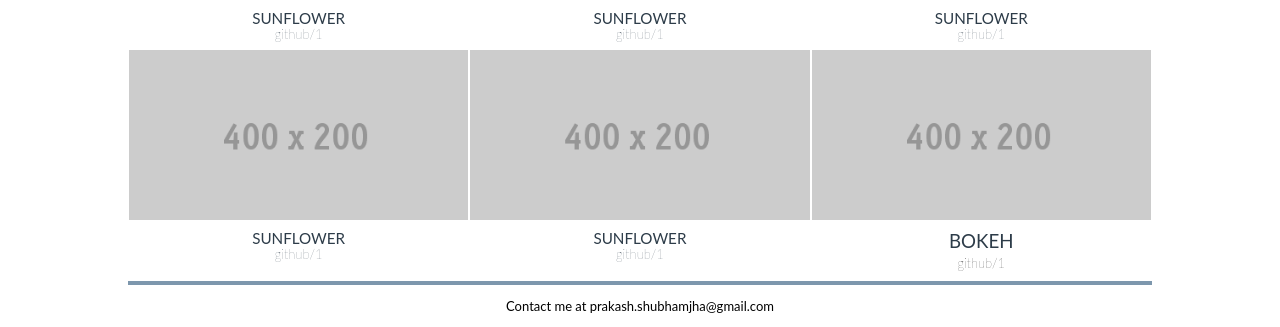
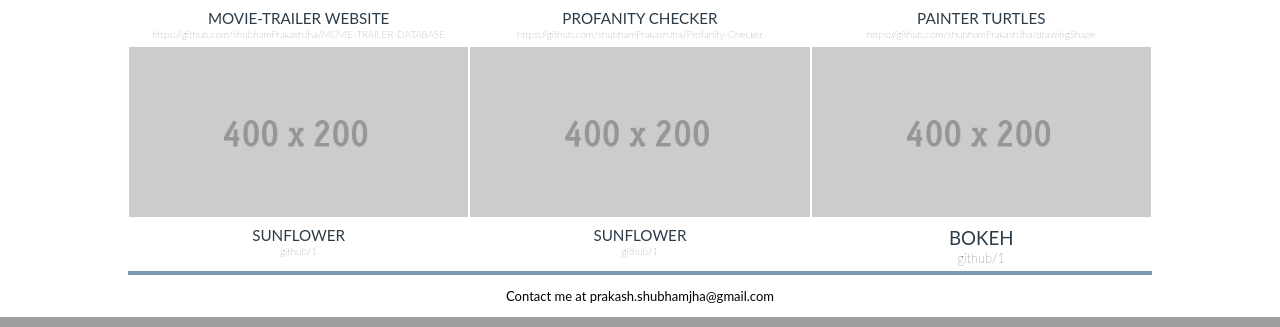
Before and after one commit to shubhamPrakashJha/Portfolio, a PHP site: page / in a window 1280 px wide. Shown: the part 1214-1541 px from the top of the page. Run offline with PHP 8.4, Linux system fonts and the light colour scheme.

Commit message:
added new projects and linked github repository to featured projects

```diff
--- a/CSS/main.css
+++ b/CSS/main.css
@@ -126,6 +126,10 @@ figcaption{
 figcaption h1{
     font-weight: normal;
 }
+
+figcaption p{
+  font-size: x-small;
+}
 a{
     text-decoration: none;
     color: #000;
--- a/index.html
+++ b/index.html
@@ -31,33 +31,33 @@
         <div class="container">
           <section class="box">
               <figure>
-                <a href="">
+                <a href="https://github.com/shubhamPrakashJha/MOVIE-TRAILER-DATABASE" target="_blank">
                   <img src="image/Trailerdb.png" alt="project">
                   <figcaption>
-                      <h1>SUNFLOWER</h1>
-                      <p>github/1</p>
+                      <h1>MOVIE-TRAILER WEBSITE</h1>
+                      <p>https://github.com/shubhamPrakashJha/MOVIE-TRAILER-DATABASE</p>
                   </figcaption>
                 </a>
               </figure>
           </section>
             <section class="box">
                 <figure>
-                  <a href="">
+                  <a href="https://github.com/shubhamPrakashJha/Profanity-Checker" target="_blank">
                     <img src="image/Profanity.png" alt="project">
                     <figcaption>
-                        <h1>SUNFLOWER</h1>
-                        <p>github/1</p>
+                        <h1>PROFANITY CHECKER</h1>
+                        <p>https://github.com/shubhamPrakashJha/Profanity-Checker</p>
                     </figcaption>
                   </a>
                 </figure>
             </section>
             <section class="box">
                 <figure>
-                  <a href="">
+                  <a href="https://github.com/shubhamPrakashJha/drawingShape" target="_blank">
                     <img src="image/Turtle.png" alt="project">
                     <figcaption>
-                        <h1>SUNFLOWER</h1>
-                        <p>github/1</p>
+                        <h1>PAINTER TURTLES</h1>
+                        <p>https://github.com/shubhamPrakashJha/drawingShape</p>
                     </figcaption>
                   </a>
                 </figure>
```
